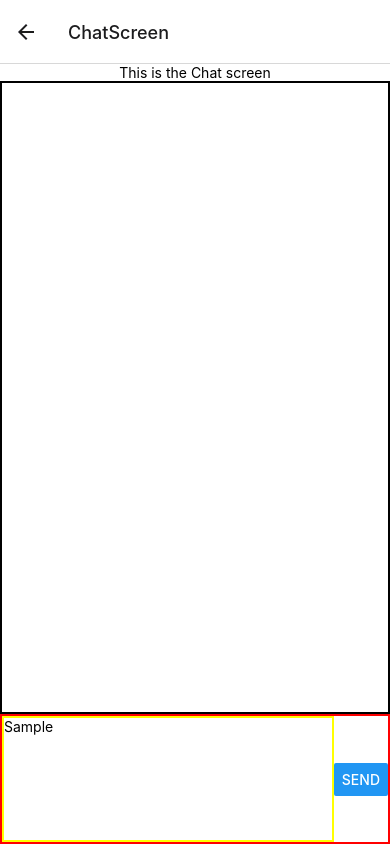
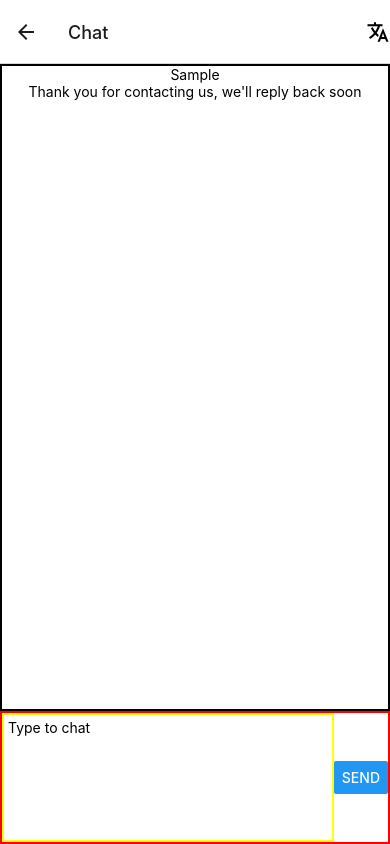
Before and after one commit to magg01/chat-app-Schmiede, a React Native app: screen /ChatScreen in a window 390 px wide. Both pictures are taken after typing "Sample" into the empty fields and a click on the button "SEND". Built offline with nearby package versions, Linux system fonts and the light colour scheme; no server answers.

Commit message:
global strings added

```diff
--- a/App.js
+++ b/App.js
@@ -1,30 +1,44 @@
-import { StatusBar } from 'expo-status-bar';
-import { StyleSheet, Text, View } from 'react-native';
+import { useState } from "react";
+import { StyleSheet, Button, View, Text, Pressable } from "react-native";
 
-import { NavigationContainer } from '@react-navigation/native';
-import { createNativeStackNavigator } from '@react-navigation/native-stack';
-import HomeScreen from './screens/HomeScreen';
-import ChatScreen from './screens/ChatScreen';
+import { NavigationContainer } from "@react-navigation/native";
+import { createNativeStackNavigator } from "@react-navigation/native-stack";
+import HomeScreen from "./screens/HomeScreen";
+import ChatScreen from "./screens/ChatScreen";
+import { CONST_STRINGS } from "./constants/strings";
 
 const Stack = createNativeStackNavigator();
 
 export default function App() {
+  const [globalLanguage, setGlobalLanguage] = useState("EN");
+
   return (
     <NavigationContainer>
       <Stack.Navigator>
-        <Stack.Screen name="HomeScreen" component={HomeScreen}/>
-        <Stack.Screen name="ChatScreen" component={ChatScreen}/>
+        <Stack.Screen
+          name="HomeScreen"
+          component={HomeScreen}
+          options={{
+            title: CONST_STRINGS.homeScreen.title[globalLanguage],
+          }}
+        />
+        <Stack.Screen
+          name="ChatScreen"
+          component={ChatScreen}
+          options={{
+            title: CONST_STRINGS.chatScreen.title[globalLanguage],
+          }}
+        />
       </Stack.Navigator>
     </NavigationContainer>
-
-    );
+  );
 }
 
 const styles = StyleSheet.create({
   container: {
     flex: 1,
-    backgroundColor: '#fff',
-    alignItems: 'center',
-    justifyContent: 'center',
+    backgroundColor: "#fff",
+    alignItems: "center",
+    justifyContent: "center",
   },
 });
--- a/components/ChatUserListItem.js
+++ b/components/ChatUserListItem.js
@@ -1,18 +1,18 @@
 import { Pressable, View, Text, StyleSheet } from "react-native";
 import { useNavigation } from "@react-navigation/native";
 
-const ChatUserListItem = ({ userName }) => {
+const ChatUserListItem = (props) => {
   const navigation = useNavigation();
 
   const pressHandler = () => {
-    navigation.navigate("ChatScreen");
+    navigation.navigate("ChatScreen", {globalLanguage: props.globalLanguage});
   };
 
   return (
     <View style={styles.container}>
       <Pressable android_ripple={{ color: "#bbb" }} onPress={pressHandler}>
         <View style={styles.innerContainer}>
-          <Text>{userName}</Text>
+          <Text>{props.userName}</Text>
         </View>
       </Pressable>
     </View>
--- /dev/null
+++ b/components/ui/LanguageSelectorButton.js
@@ -0,0 +1,14 @@
+import { Pressable, View } from 'react-native';
+import { Ionicons } from "@expo/vector-icons";
+
+const LanguageSelectorButton = (props) => {
+  return (
+    <Pressable android_ripple={{ color: "#bbb" }} onPress={props.onPress}>
+      <View>
+        <Ionicons name="language-sharp" size={24} color="black" />
+      </View>
+    </Pressable>
+  );
+};
+
+export default LanguageSelectorButton;
--- /dev/null
+++ b/constants/strings.js
@@ -0,0 +1,30 @@
+export const CONST_STRINGS = {
+  homeScreen: {
+    title: {
+      EN: 'Schmiede.one chat',
+      DE: 'Schmiede.one Besprechung',
+    },
+  },
+  chatScreen: {
+    title: {
+      EN: 'Chat',
+      DE: 'Besprechung',
+    },
+    inputText: {
+      placeHolder: {
+        EN: 'Type to chat',
+        DE: 'Geben Sie ein, um zu chatten',
+      }
+    },
+    confirmButton: {
+      title: {
+        EN: 'Send',
+        DE: 'Schicken',
+      }
+    },
+    responseMessage: {
+      EN: 'Thank you for contacting us, we\'ll reply back soon',
+      DE: 'Vielen Dank, dass Sie uns kontaktiert haben. Wir werden uns bald bei Ihnen melden',
+    }
+  }
+}
--- a/screens/ChatScreen.js
+++ b/screens/ChatScreen.js
@@ -1,57 +1,99 @@
-import { StatusBar } from 'expo-status-bar';
-import { StyleSheet, Text, TextInput, View, Button } from 'react-native';
+import { useState, useEffect } from "react";
+import { StatusBar } from "expo-status-bar";
+import LanguageSelectorButton from '../components/ui/LanguageSelectorButton';
+import { StyleSheet, Text, TextInput, View, Button } from "react-native";
+import { CONST_STRINGS } from "../constants/strings";
+import { useNavigation } from "@react-navigation/native";
 
-const ChatScreen = () => {
+const responseMessage = "Thank you for contacting us, we'll reply back soon";
+
+const languageSelectorHandler = () => {
+  console.log("selector pressed");
+};
+
+const ChatScreen = (props) => {
+  const [messageList, setMessageList] = useState([]);
+  const [inputText, setInputText] = useState("");
+
+  const navigation = useNavigation();
+
+  const changeTextHandler = (text) => {
+    setInputText(text);
+  };
+
+  useEffect(() => {
+    navigation.setOptions({
+      headerRight: () => (
+        <LanguageSelectorButton onPress={languageSelectorHandler} />
+      ),
+    });
+  }, [navigation]);
+
+  const sendHandler = () => {
+    setMessageList((prev) => {
+      return [...prev, inputText, responseMessage ]
+    });
+    setInputText('');
+  };
+
   return (
     <View style={styles.container}>
-      <Text>This is the Chat screen</Text>
       <View style={styles.chatWindow}>
-
+        {messageList.map((message) => {
+          // TODO: use a truly unique key
+          return <Text key={Math.random()}>{message}</Text>
+        })}
       </View>
-      <View style={styles.inputContainer} >
+      <View style={styles.inputContainer}>
         <View style={styles.textInputContainer}>
-          <TextInput placeholder='type to chat'/>
+          <TextInput
+            value={inputText}
+            onChangeText={changeTextHandler}
+            onSubmitEditing={sendHandler}
+            placeholder={CONST_STRINGS.chatScreen.inputText.placeHolder['EN']}
+          />
         </View>
         <View style={styles.buttonContainer}>
-          <Button style={styles.button} title="send" onPress={() => console.log("send")}/>
+          <Button style={styles.button} title={CONST_STRINGS.chatScreen.confirmButton.title['EN']} onPress={sendHandler} />
         </View>
       </View>
       <StatusBar style="auto" />
     </View>
   );
-}
+};
 
 export default ChatScreen;
 
 const styles = StyleSheet.create({
   container: {
     flex: 1,
-    backgroundColor: '#fff',
-    alignItems: 'center',
-    justifyContent: 'flex-start' ,
+    backgroundColor: "#fff",
+    alignItems: "center",
+    justifyContent: "flex-start",
   },
   chatWindow: {
     flex: 5,
-    justifyContent: 'flex-start',
-    alignItems: 'center',
+    justifyContent: "flex-start",
+    alignItems: "center",
     borderWidth: 2,
-    borderColor: 'black',
-    width: '100%',
+    borderColor: "black",
+    width: "100%",
   },
   inputContainer: {
     flex: 1,
-    flexDirection: 'row',
-    alignItems: 'stretch',
-    width: '100%',
+    flexDirection: "row",
+    alignItems: "stretch",
+    width: "100%",
     borderWidth: 2,
-    borderColor: 'red',
+    borderColor: "red",
   },
   buttonContainer: {
-    alignSelf: 'center',
+    alignSelf: "center",
   },
   textInputContainer: {
     borderWidth: 2,
-    borderColor: 'yellow',
+    padding: 4,
+    borderColor: "yellow",
     flex: 4,
-  }
+  },
 });
--- a/screens/HomeScreen.js
+++ b/screens/HomeScreen.js
@@ -1,12 +1,25 @@
 import { useEffect, useState } from 'react';
 import { StatusBar } from 'expo-status-bar';
 import { Button, StyleSheet, Text, View, ScrollView } from 'react-native';
+import LanguageSelectorButton from '../components/ui/LanguageSelectorButton';
 import { fetchUsers } from '../utils/http';
 import ChatUserListItem from '../components/ChatUserListItem';
+
+const languageSelectorHandler = () => {
+  console.log("selector pressed");
+};
 
 const HomeScreen = ({navigation}) => {
   const [users, setUsers] = useState([]);
   const [errorMessage, setErrorMessage] = useState();
+
+  useEffect(() => {
+    navigation.setOptions({
+      headerRight: () => (
+        <LanguageSelectorButton onPress={languageSelectorHandler} />
+      ),
+    });
+  }, [navigation]);
 
   useEffect(() => {
     (async () => {
@@ -19,9 +32,6 @@ const HomeScreen = ({navigation}) => {
     })()
   }, []);
 
-  const onNavigateHandler = () => {
-    navigation.navigate("ChatScreen");
-  }
 
   if (errorMessage) {
     return (
@@ -35,10 +45,9 @@ const HomeScreen = ({navigation}) => {
     <View style={styles.container}>
       <ScrollView>
         {users.map((user) => {
-          return <ChatUserListItem key={user.id} userName={user.name}/>
+          return <ChatUserListItem key={user.id} userName={user.name} globalLanguage={'EN'}/>
         })}
       </ScrollView>
-      <Button title="navigate" onPress={onNavigateHandler}>Navigate to chat screen</Button>
       <StatusBar style="auto" />
     </View>
   );
```
